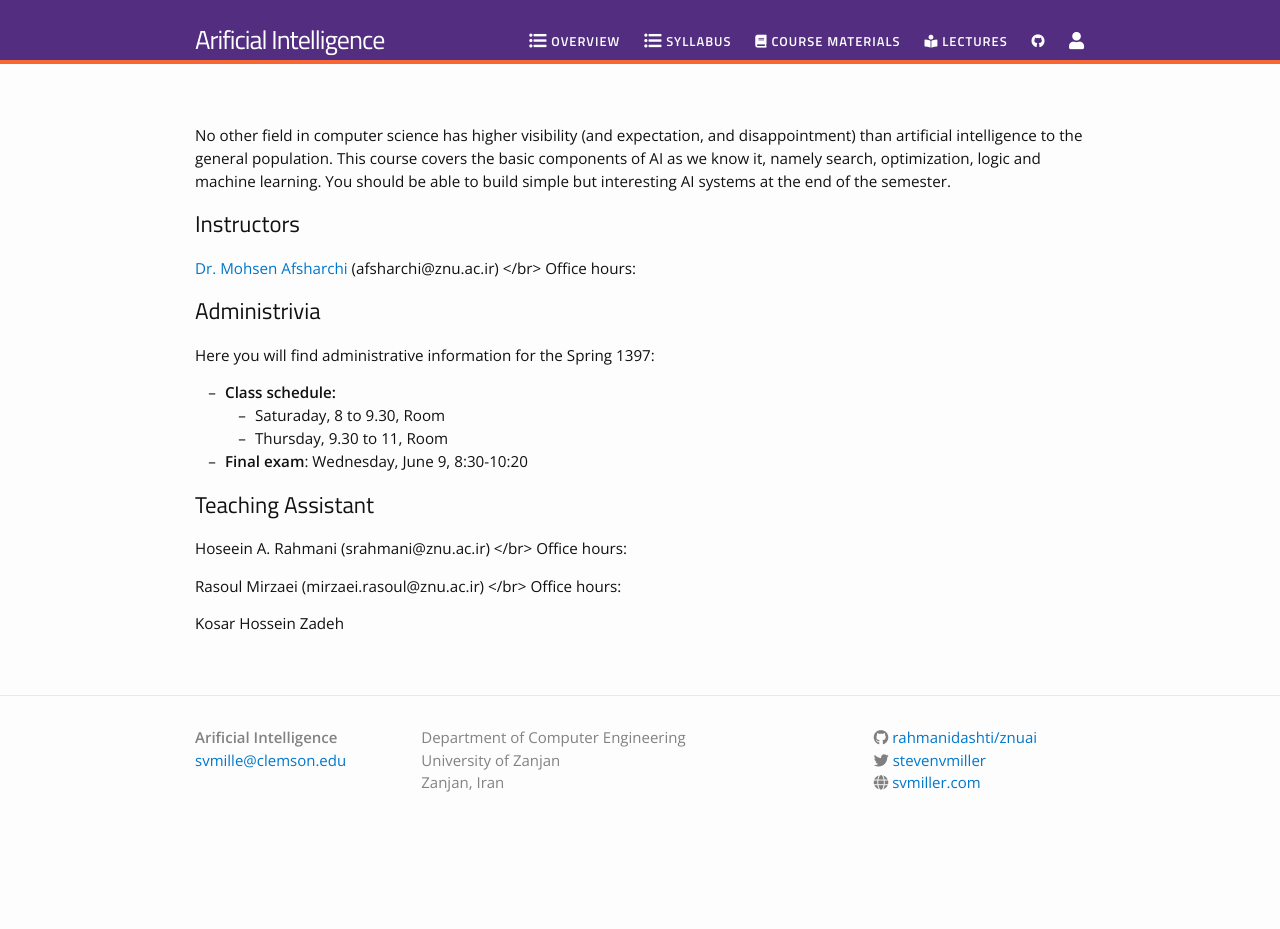
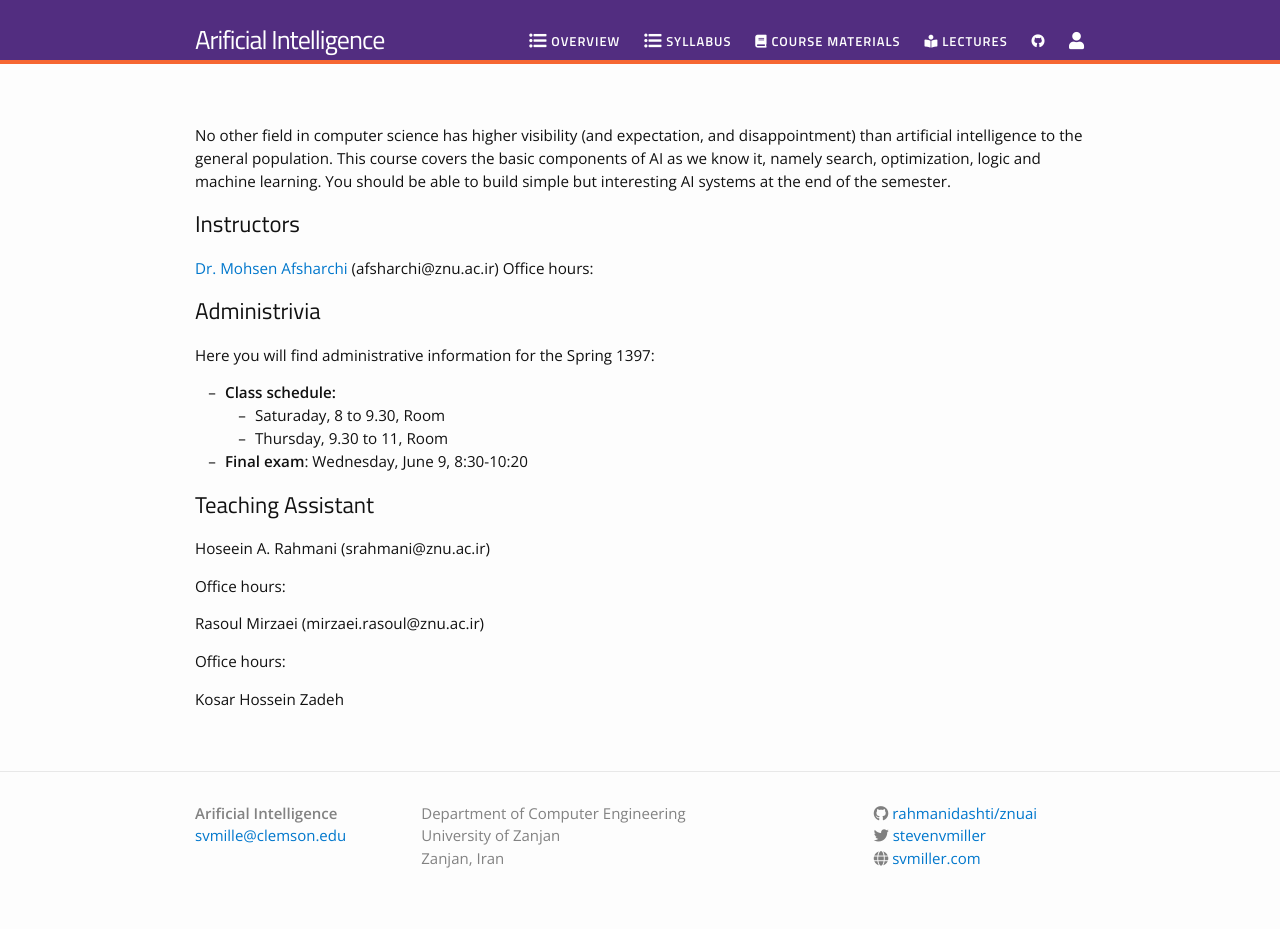
Before and after one commit to rahmanidashti/znuai, a Jekyll site: the page built from overview.md, in a window 1280 px wide. Built offline with Jekyll 4.4.1, drawn with Linux system fonts in a browser that asks for light colours; nearby versions of some CDN libraries; our own code applies the rules of GitHub Pages for plain Markdown files; before the commit the page ends 900 px from its top, so only the background shows below that.

```diff
--- a/overview.md
+++ b/overview.md
@@ -1,7 +1,7 @@
 No other field in computer science has higher visibility (and expectation, and disappointment) than artificial intelligence to the general population. This course covers the basic components of AI as we know it, namely search, optimization, logic and machine learning. You should be able to build simple but interesting AI systems at the end of the semester.
 
 ## Instructors
-[Dr. Mohsen Afsharchi](http://cv.znu.ac.ir/afsharchim) (afsharchi@znu.ac.ir) </br>
+[Dr. Mohsen Afsharchi](http://cv.znu.ac.ir/afsharchim) (afsharchi@znu.ac.ir)
 Office hours:
 
 ## Administrivia
@@ -14,10 +14,12 @@ Here you will find administrative information for the Spring 1397:
 - __Final exam__: Wednesday, June 9, 8:30-10:20
 
 ## Teaching Assistant
-Hoseein A. Rahmani (srahmani@znu.ac.ir) </br>
+Hoseein A. Rahmani (srahmani@znu.ac.ir)
+
 Office hours:
 
-Rasoul Mirzaei (mirzaei.rasoul@znu.ac.ir) </br>
+Rasoul Mirzaei (mirzaei.rasoul@znu.ac.ir)
+
 Office hours:
 
 Kosar Hossein Zadeh
```
